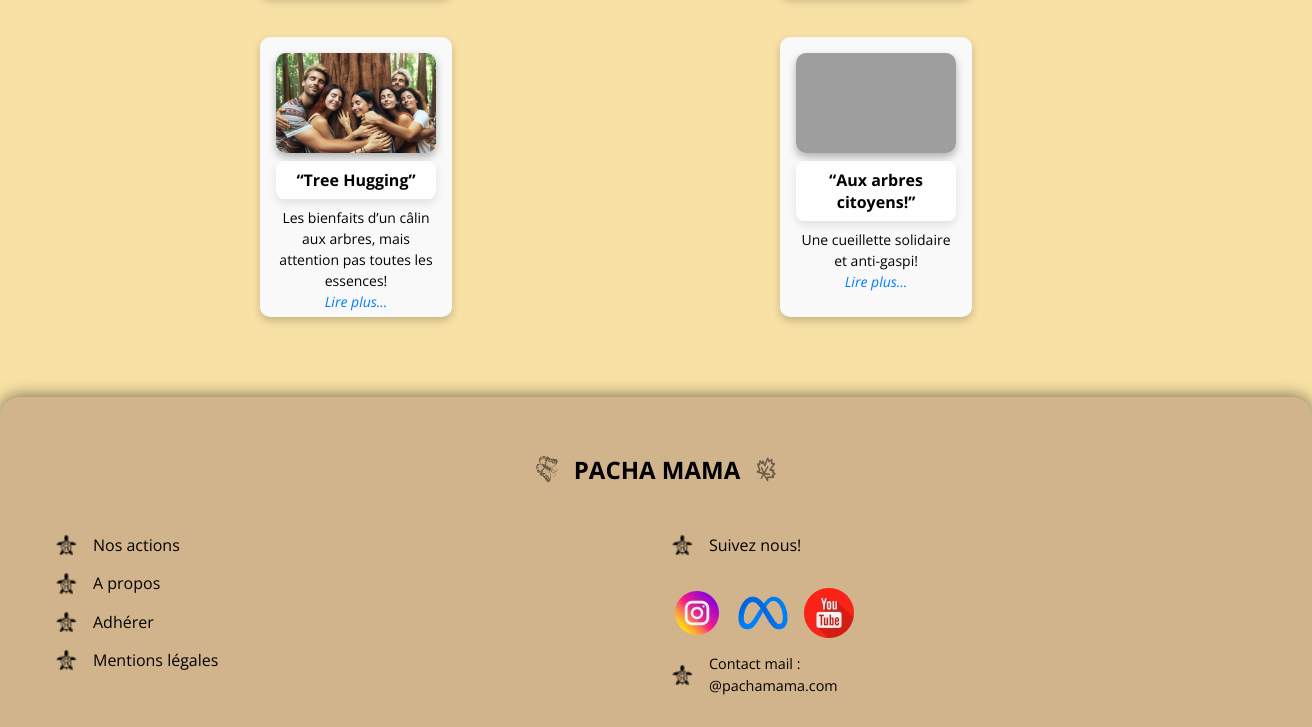
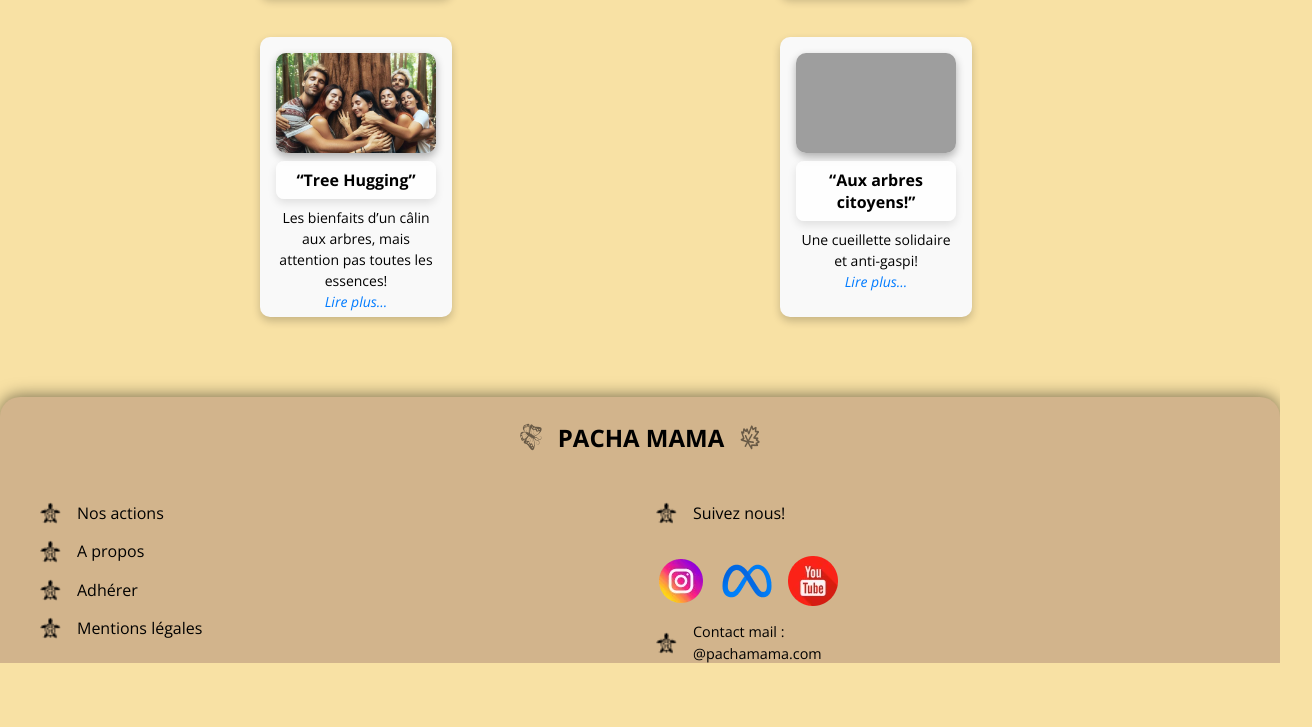
Before and after one commit to Chris181076/PACHAMAMA, a plain HTML site: page index.html in a window 1280 px wide. Shown: the part 1789-2516 px from the top of the page, 1312 px wide, since content can reach past the window. After the commit the page ends 2452 px from the top, so only its background shows below. Drawn offline with nearby package versions, Linux system fonts and the light colour scheme; grey boxes are pictures that could not be loaded.

Commit message:
last dernier changement

```diff
--- a/assets/style.css
+++ b/assets/style.css
@@ -236,7 +236,6 @@ footer {
     flex-direction: column;
     justify-content: center;
     align-items: center;
-    padding: 2rem 1rem;
     margin-top: 4rem;
 }
 
```
